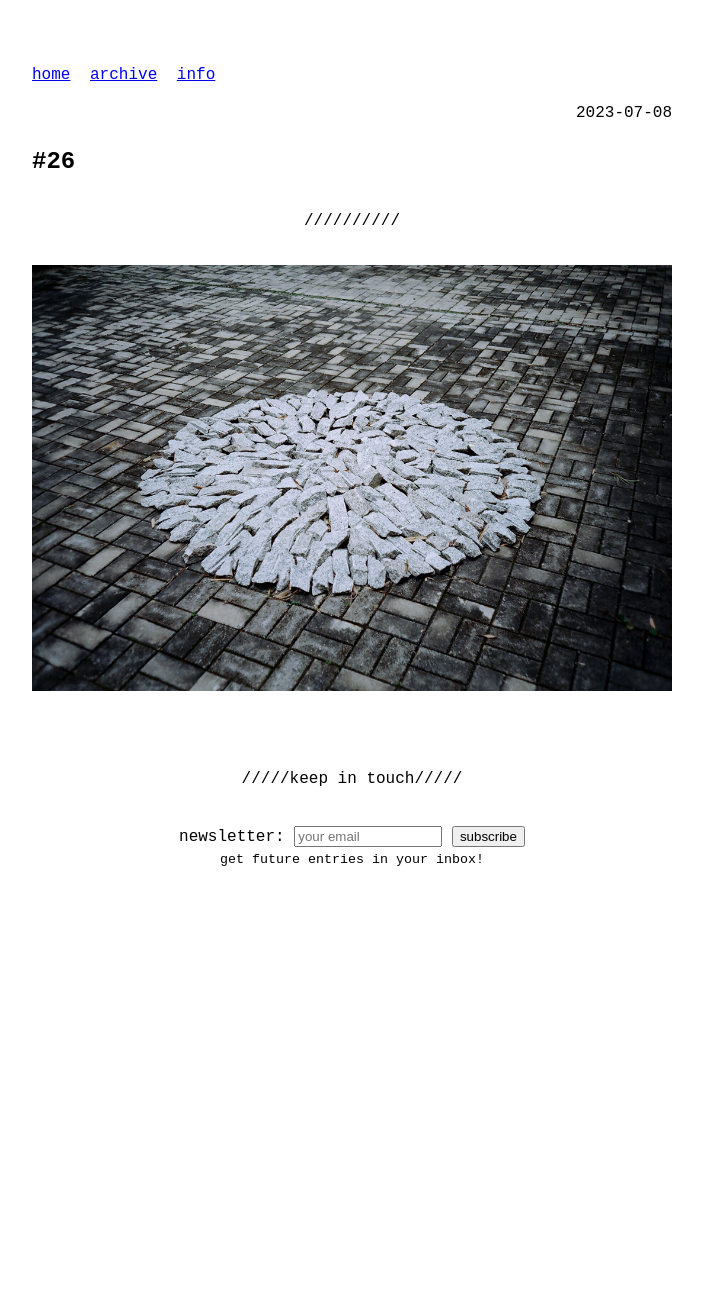
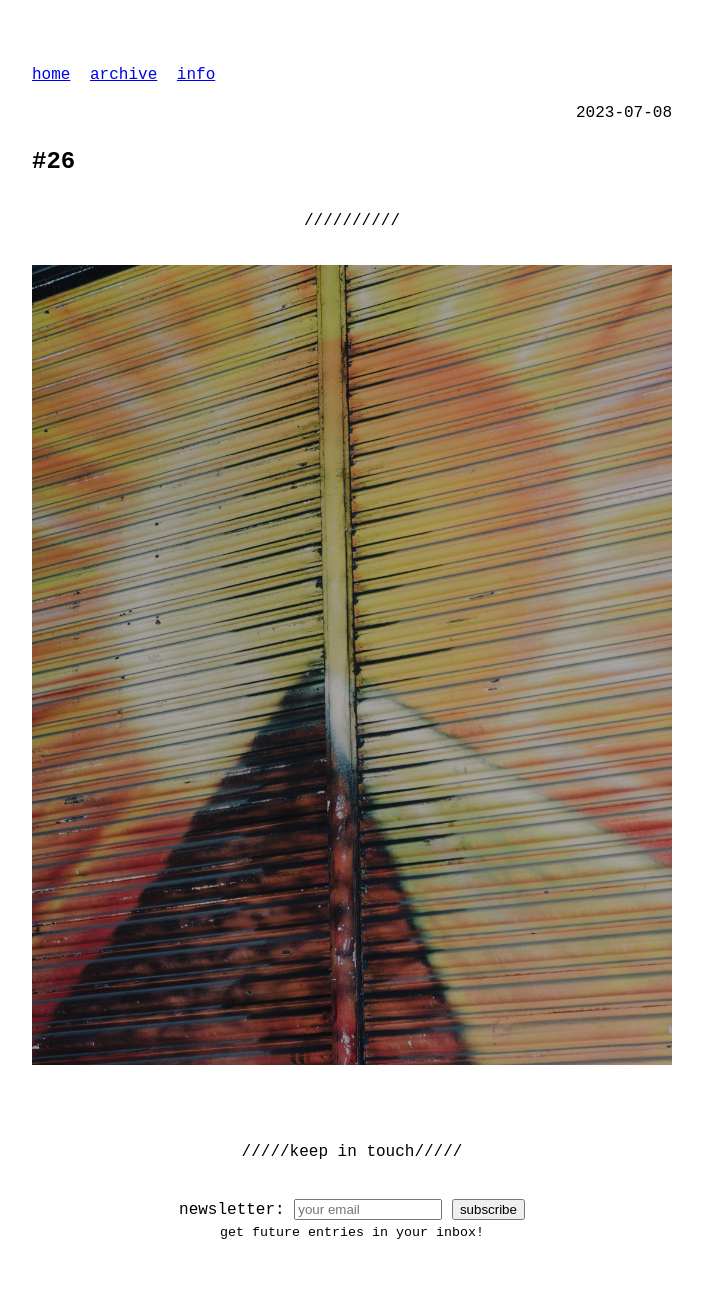
Before and after one commit to odaniloluna/odaniloluna.github.io, a Jekyll site: the page built from _posts/2023-07-08-#26.md, in a window 1280 px wide. Shown: the whole page, without its empty margins (288-991 px from the left). Built offline with Jekyll 4.4.1, drawn with Linux system fonts in a browser that asks for light colours; before the commit the page ends 937 px from its top, so only the background shows below that.

Commit message:
Update 2023-07-08-#26.md

```diff
--- a/_posts/2023-07-08-#26.md
+++ b/_posts/2023-07-08-#26.md
@@ -5,6 +5,6 @@
 ---
 ---
 <p class="description" style="text-align: justify;">
-<img src="/assets/danilo-luna-earlyworks-01.jpg" />
+<img src="/assets/danilo-luna-snapshots-14.jpg" />
 <br>
 <br>
```
